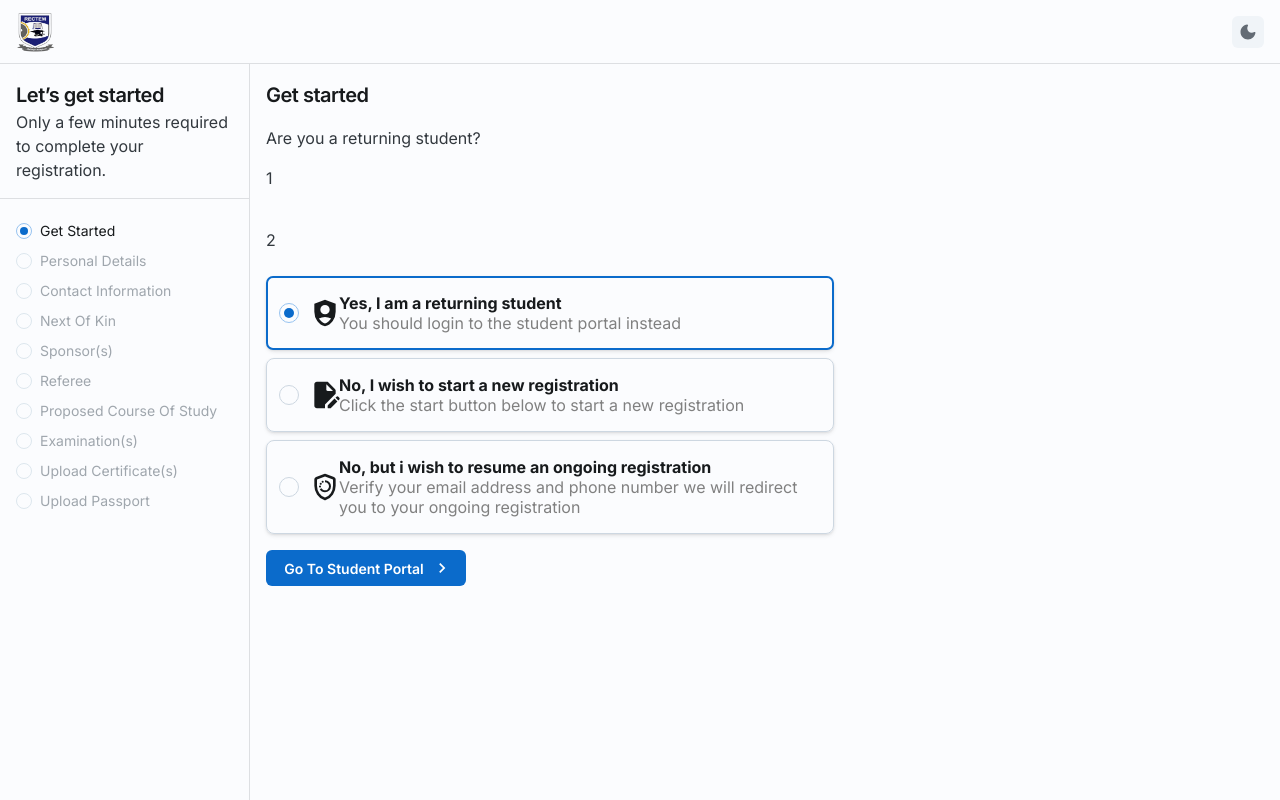
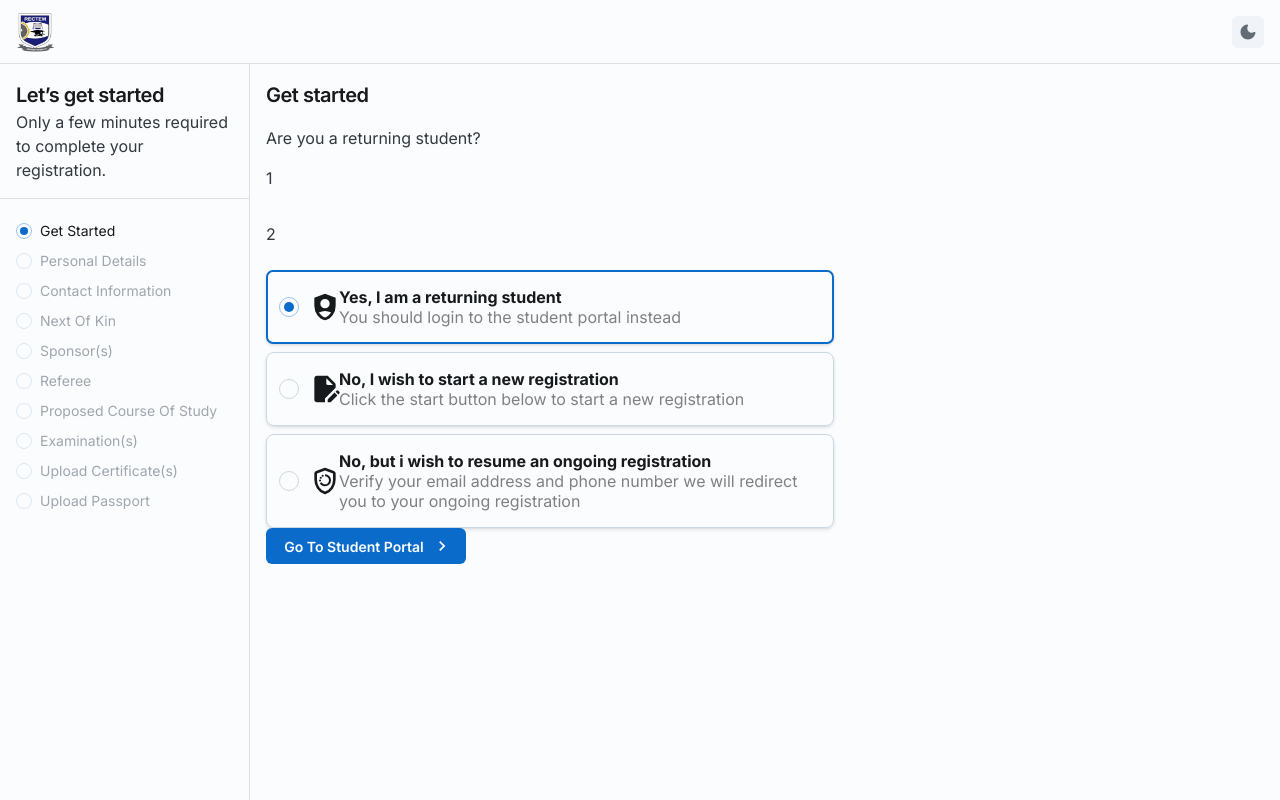
Before and after one commit to code-with-zhine/application.rectem, a Next.js app: page /application in a window 1280 px wide. Built offline with nearby package versions, Linux system fonts and the light colour scheme.

Commit message:
Update page.tsx

```diff
--- a/src/app/application/page.tsx
+++ b/src/app/application/page.tsx
@@ -81,7 +81,8 @@ function CustomizedRadio({
           "--ListItem-paddingY": "1rem",
           "--ListItem-radius": "8px",
           "--ListItemDecorator-size": "32px",
-          pb: 2,
+          p: 0,
+          m: 0,
         }}
       >
         <p>2</p>
```
